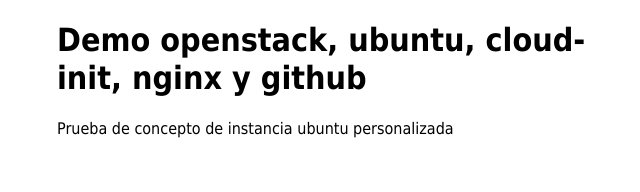
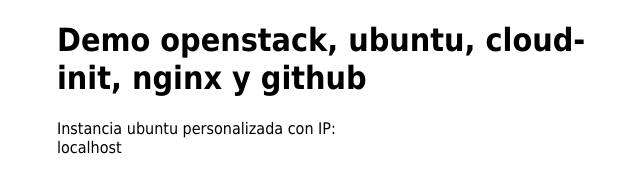
Before and after one commit to patriciochavez/demo-nginx-cloud-init, a plain HTML site: page index.html in a window 1280 px wide. Shown: the whole page, without its empty margins (303-943 px from the left). Drawn offline with Linux system fonts and the light colour scheme.

Commit message:
muestra ip de la instancia

```diff
--- a/index.html
+++ b/index.html
@@ -12,6 +12,13 @@
 </head>
 <body>
 <h1>Demo openstack, ubuntu, cloud-init, nginx y github</h1>
-Prueba de concepto de instancia ubuntu personalizada
+Instancia ubuntu personalizada con IP:
+<div id="ip"></div>
+<script>
+        var url=window.location.href;
+        var arr=url.split("/");
+        var result=arr[2];
+        document.getElementById("ip").innerHTML=result;
+</script>
 </body>
 </html>
```
